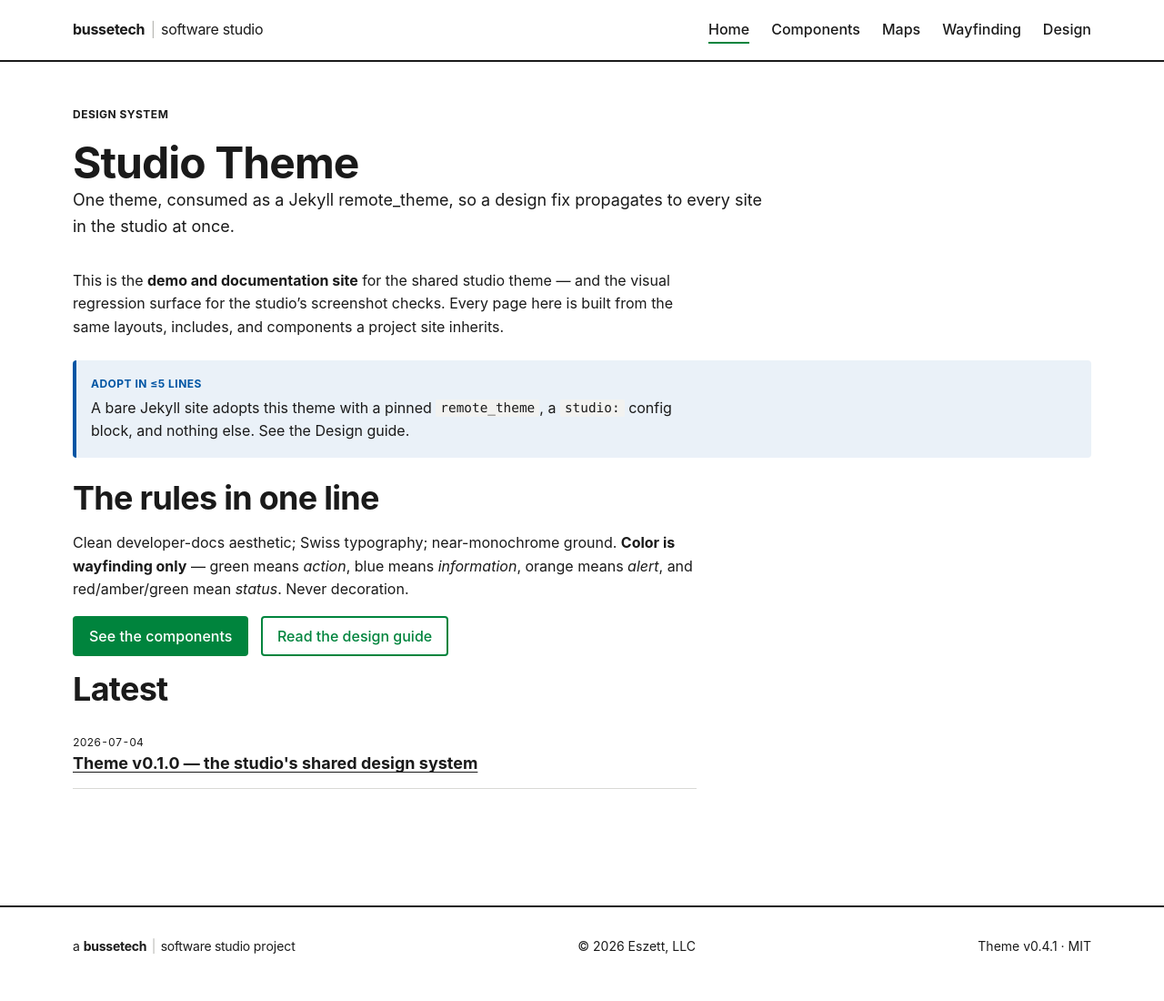
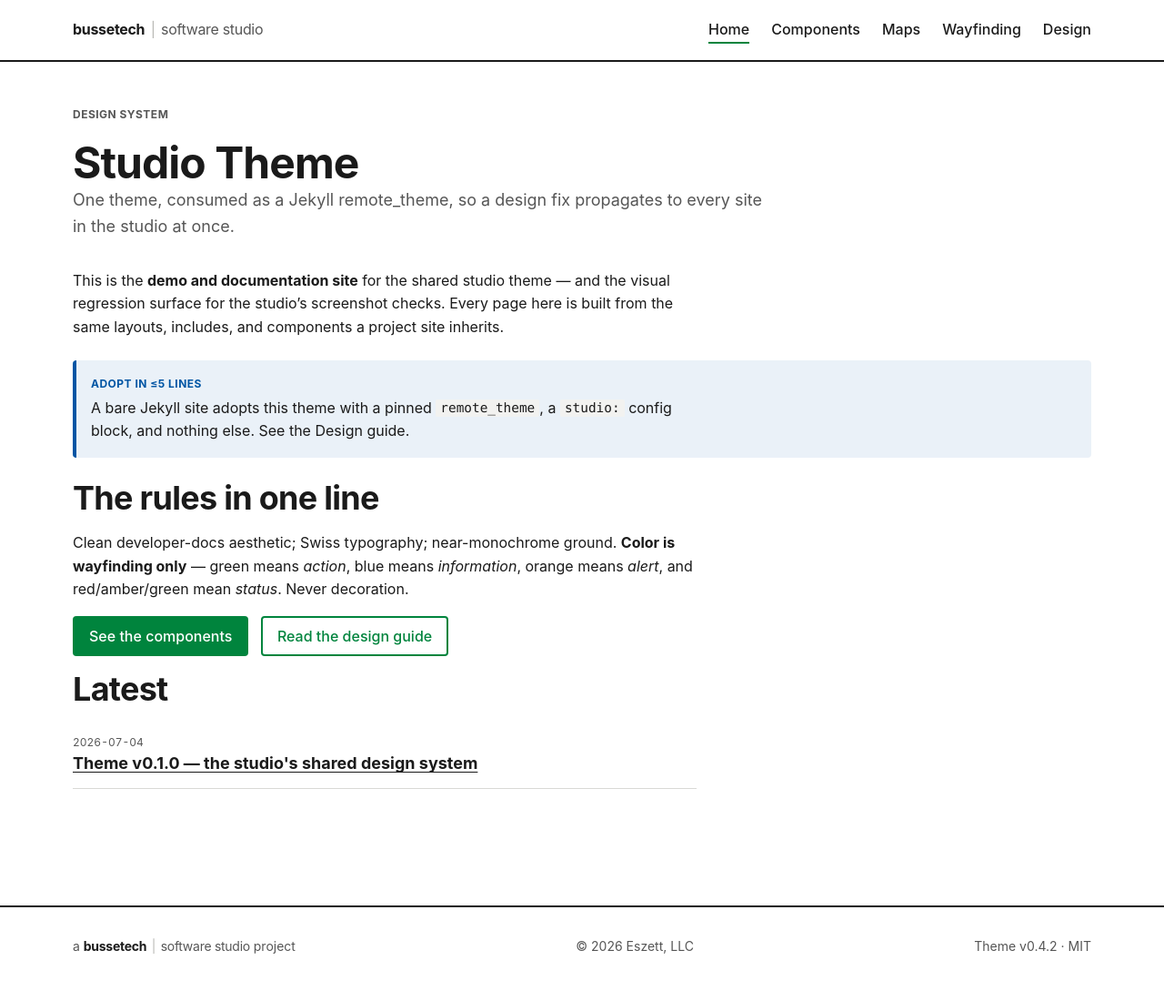
Before and after one commit to bussetech/theme, a Jekyll site: the page built from index.md, in a window 1280 px wide. Shown: the whole page at 91% size. Built offline with Jekyll 4.4.1, drawn with Linux system fonts in a browser that asks for light colours.

Commit message:
fix(tokens): kebab-case token keys so muted text & wide container resolve (theme#4) (#5)
The token keys ink_soft, ground_alt, and container_wide emitted underscore
custom properties (--color-ink_soft, --color-ground_alt,
--layout-container_wide), but every reference used the kebab-case form
(var(--color-ink-soft), var(--layout-container-wide)). Those properties were
therefore undefined: all de-emphasized text fell back to full ink and
.container--wide lost its 84rem cap.

Rename the three keys to kebab-case so generated properties match the
references; regenerate _sass/_tokens.scss; update the contrast-check path and
the two map-component refs that used the old --color-ground_alt form. Every
custom property is now uniformly hyphenated. Contrast still proves AA
(#565656 on white = 7.34:1).

Fixes #4.

Co-authored-by: Claude Fable 5 <noreply@anthropic.com>

```diff
--- a/_config.yml
+++ b/_config.yml
@@ -27,7 +27,7 @@ studio:
   # the footer copyright line — the visual-regression surface for the release.
   legal:
     copyright: "© 2026 Eszett, LLC"
-  footer_note: "Theme v0.4.1 · MIT"
+  footer_note: "Theme v0.4.2 · MIT"
   nav:
     - title: Home
       url: /
--- a/_sass/_components.scss
+++ b/_sass/_components.scss
@@ -216,11 +216,11 @@
   width: 100%;
   border: var(--border-hairline) solid var(--gray-300);
   border-radius: var(--radius-sm);
-  background: var(--color-ground_alt);
+  background: var(--color-ground-alt);
   z-index: 0; // keep Leaflet panes below any sticky site chrome
 }
 .map img, .map svg { max-width: none; }
-.map .leaflet-container { font: inherit; background: var(--color-ground_alt); }
+.map .leaflet-container { font: inherit; background: var(--color-ground-alt); }
 .map--locator { margin-block: var(--space-4); }
 
 .map-caption {
--- a/_sass/_tokens.scss
+++ b/_sass/_tokens.scss
@@ -51,9 +51,9 @@
 
   /* color */
   --color-ground: #FFFFFF;
-  --color-ground_alt: #FAFAF8;
+  --color-ground-alt: #FAFAF8;
   --color-ink: #1A1A1A;
-  --color-ink_soft: #565656;
+  --color-ink-soft: #565656;
   --color-action-base: #00843D;
   --color-action-strong: #006B31;
   --color-action-on: #FFFFFF;
@@ -85,7 +85,7 @@
   /* layout */
   --layout-measure: 68ch;
   --layout-container: 72rem;
-  --layout-container_wide: 84rem;
+  --layout-container-wide: 84rem;
 
   /* breakpoint */
   --bp-sm: 40rem;
@@ -137,9 +137,9 @@ $gray-700: var(--gray-700);
 $gray-800: var(--gray-800);
 $gray-900: var(--gray-900);
 $color-ground: var(--color-ground);
-$color-ground_alt: var(--color-ground_alt);
+$color-ground-alt: var(--color-ground-alt);
 $color-ink: var(--color-ink);
-$color-ink_soft: var(--color-ink_soft);
+$color-ink-soft: var(--color-ink-soft);
 $color-action-base: var(--color-action-base);
 $color-action-strong: var(--color-action-strong);
 $color-action-on: var(--color-action-on);
@@ -165,7 +165,7 @@ $radius-md: var(--radius-md);
 $radius-pill: var(--radius-pill);
 $layout-measure: var(--layout-measure);
 $layout-container: var(--layout-container);
-$layout-container_wide: var(--layout-container_wide);
+$layout-container-wide: var(--layout-container-wide);
 $bp-sm: var(--bp-sm);
 $bp-md: var(--bp-md);
 $bp-lg: var(--bp-lg);
```
Also changed, not shown: tokens/design-tokens.yml (+4 -4 lines), CHANGELOG.md.
